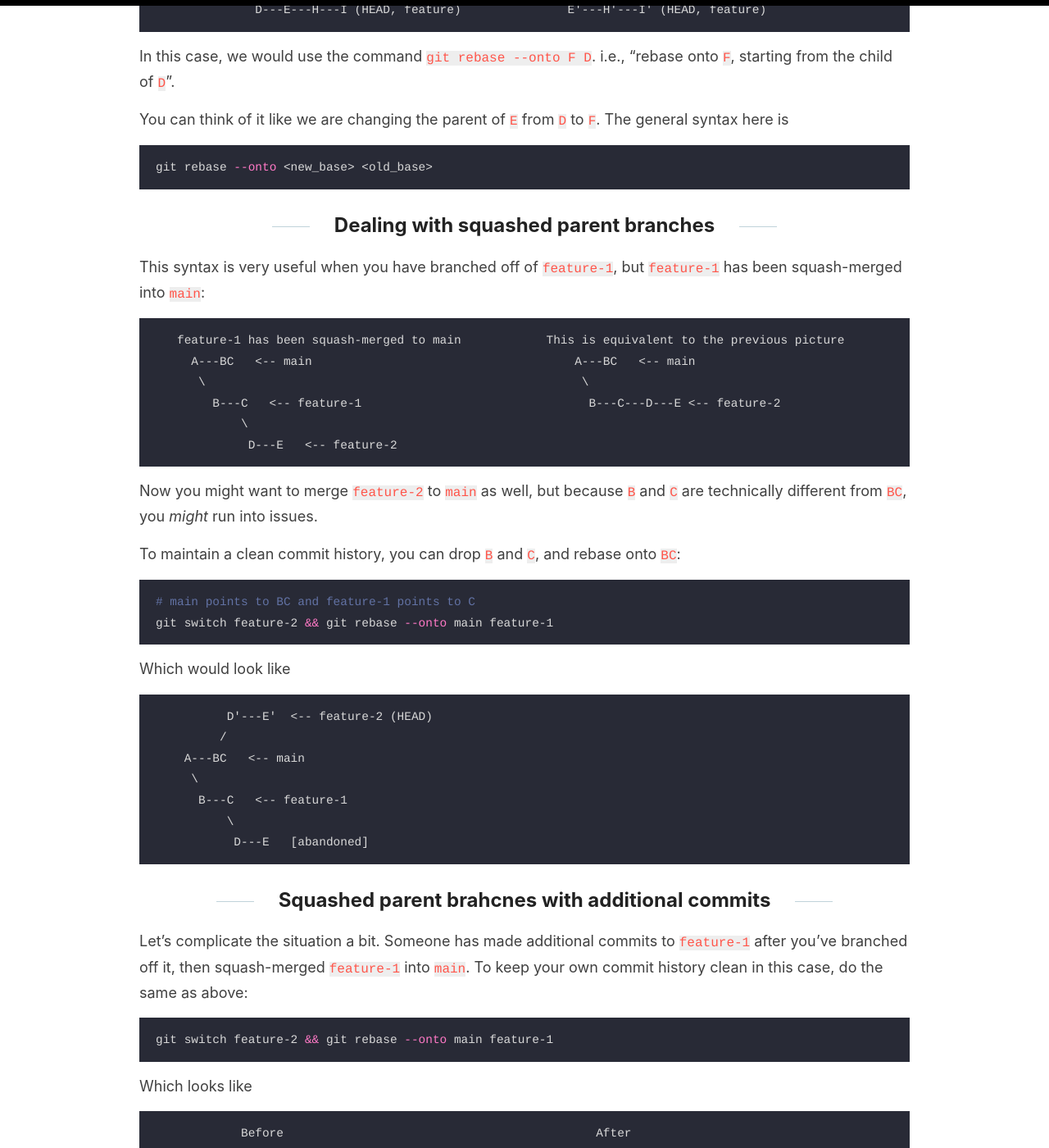
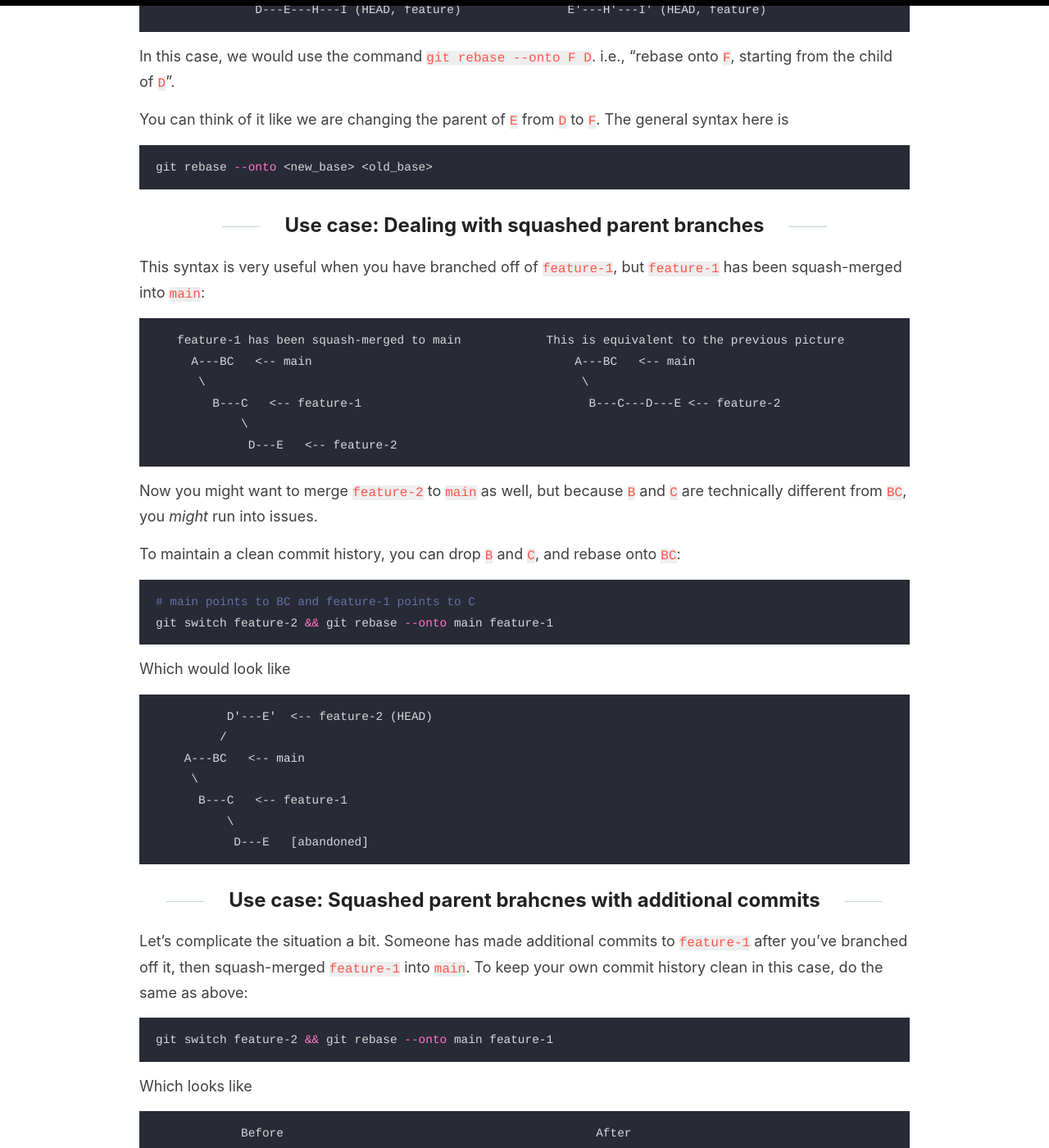
Before and after one commit to kfchou/kfchou.github.io, a Jekyll site: the page built from _posts/2025-03-21-git-rebase.md, in a window 1280 px wide and 1400 px high, scrolled down 1658 px. Shown: the whole window at 82% size. Built offline with Jekyll 4.4.1, drawn with Linux system fonts in a browser that asks for light colours; comment, search, counter and statistics services are not loaded.

Commit message:
add "use case" labels

````diff
--- a/_posts/2025-03-21-git-rebase.md
+++ b/_posts/2025-03-21-git-rebase.md
@@ -58,7 +58,7 @@ You can think of it like we are changing the parent of `E` from `D` to `F`. The
 git rebase --onto <new_base> <old_base>
 ```
 
-## Dealing with squashed parent branches
+## Use case: Dealing with squashed parent branches
 This syntax is very useful when you have branched off of `feature-1`, but `feature-1` has been squash-merged into `main`:
 
 ```
@@ -88,7 +88,7 @@ Which would look like
            D---E   [abandoned]
 ```
 
-## Squashed parent brahcnes with additional commits
+## Use case: Squashed parent brahcnes with additional commits
 Let's complicate the situation a bit. Someone has made additional commits to `feature-1` after you've branched off it, then squash-merged `feature-1` into `main`. To keep your own commit history clean in this case, do the same as above:
 ```bash
 git switch feature-2 && git rebase --onto main feature-1
````
